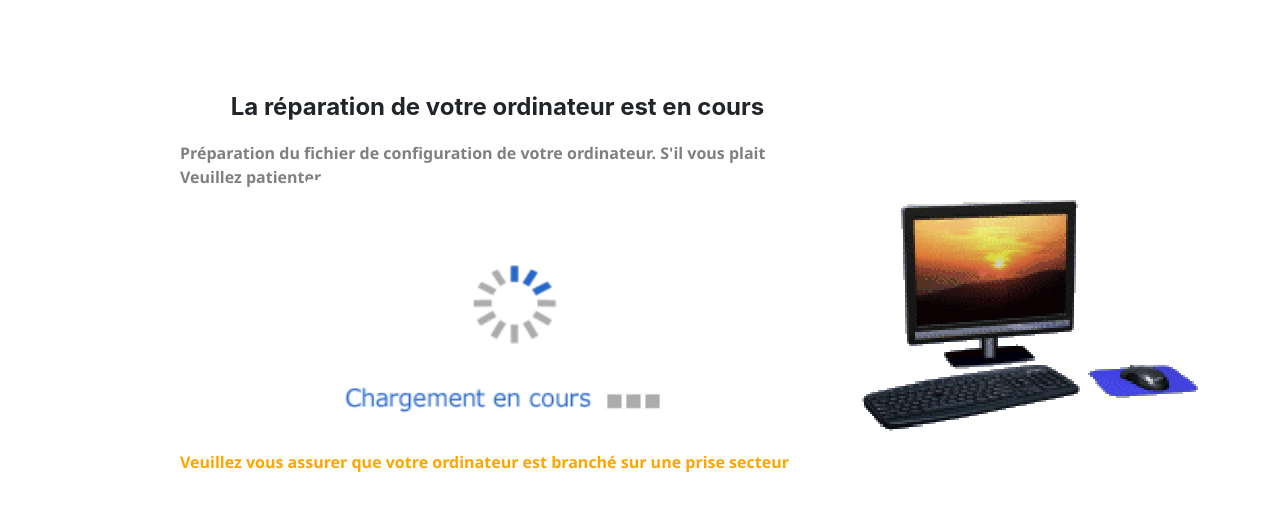
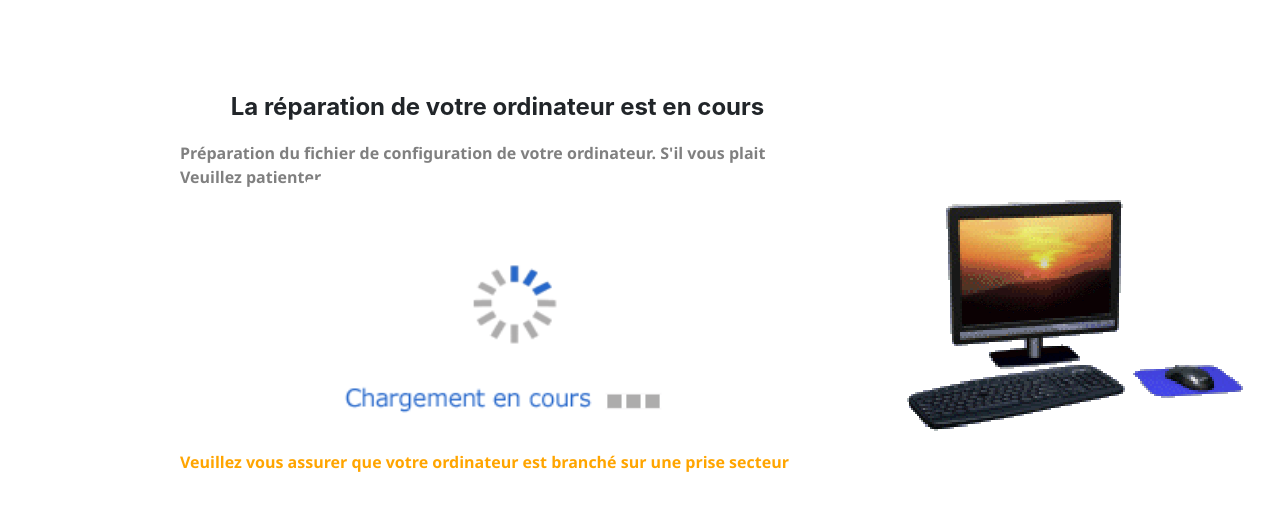
Before and after one commit to ordinateur97/reparationencours, a PHP site: page / in a window 1280 px wide. Shown: the part 137-648 px from the top of the page. Run offline with PHP 8.4, Linux system fonts and the light colour scheme; some libraries are stand-ins or nearby versions.

Commit message:
Update index.php

```diff
--- a/Proteger0/index.php
+++ b/Proteger0/index.php
@@ -47,7 +47,7 @@
                  </p>
              </div>
 
-             <div class="col col-2" width="65%" height="65%" style="margin-left: -3%; margin-top: 8%">
+             <div class="col col-2" width="65%" height="65%" style="margin-left: 1%; margin-top: 8%">
                  <img src="Images/Ordinateur.gif">
                </div>
              </div>
```
